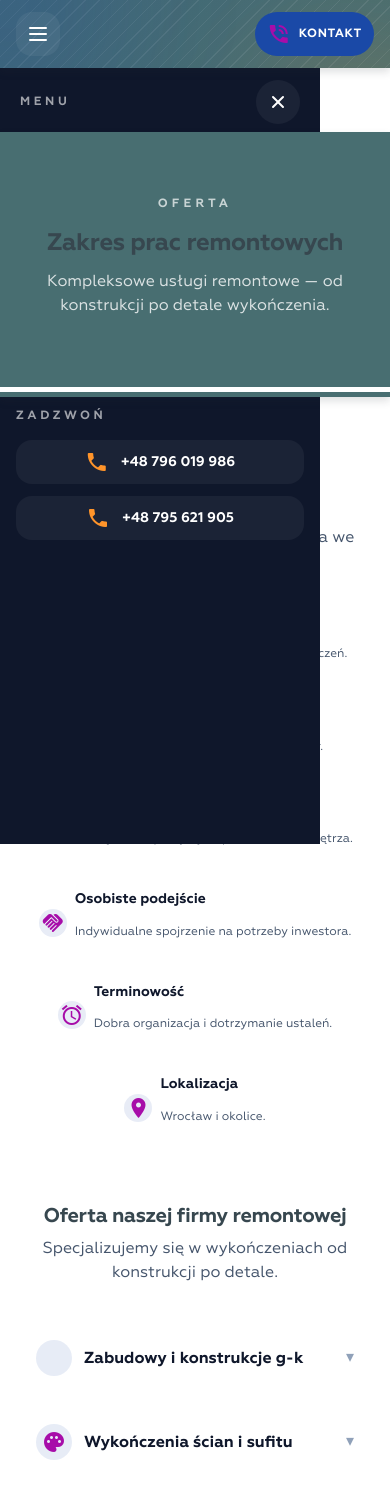
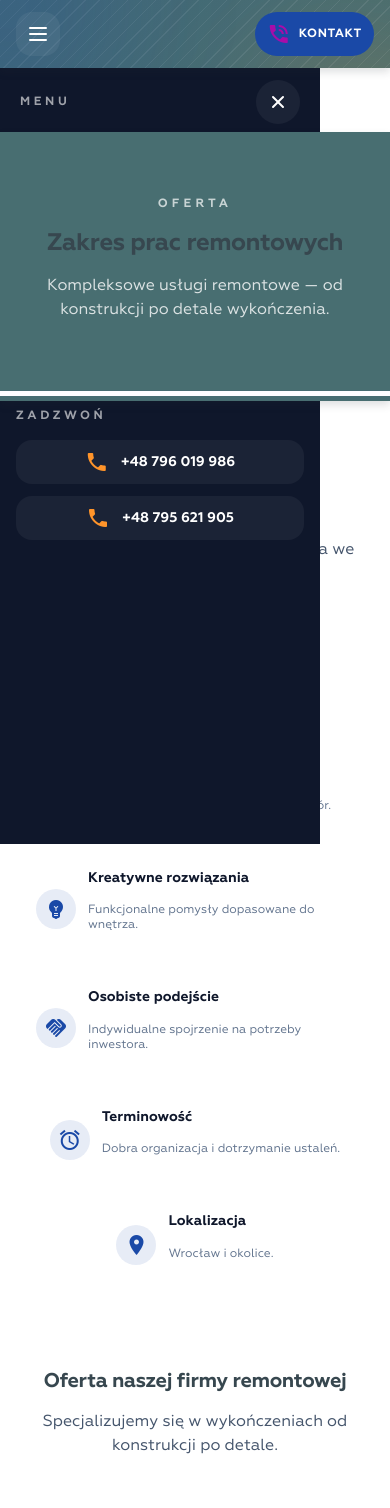
Before and after one commit to r-senchuk/amf-remont, a React (Vite) app: page /services in a window 390 px wide. Shown: the top 1508 px of the page. Built offline with nearby package versions, Linux system fonts and the light colour scheme.

Commit message:
cleanup ServicePage styles

```diff
--- a/src/components/pages/ServicesPage/ServicesPage.jsx
+++ b/src/components/pages/ServicesPage/ServicesPage.jsx
@@ -7,12 +7,12 @@ import Section from '../../shared/Section/Section';
 
 function ServicesPage() {
   return (
-    <div className="bg-gradient-to-b from-white to-slate-50">
+    <div className="bg-gradient-to-b from-white to-slate-50 font-sans text-slate-600 antialiased">
       <header className="bg-gradient-to-r from-primary to-primary-dark py-16 text-white sm:py-20">
         <div className="mx-auto max-w-5xl px-4 text-center sm:px-6 lg:px-8">
-          <p className="text-xs font-semibold uppercase tracking-[0.35em] text-white/70">Oferta</p>
-          <h1 className="mt-3 text-4xl font-extrabold leading-tight sm:text-5xl">Zakres prac remontowych</h1>
-          <p className="mt-3 text-base text-white/80 sm:text-lg">
+          <p className="mb-3 text-xs font-semibold uppercase tracking-[0.35em] text-white/70">Oferta</p>
+          <h1 className="mb-4 text-4xl font-extrabold leading-tight text-white sm:text-5xl">Zakres prac remontowych</h1>
+          <p className="mx-auto max-w-2xl text-base text-white/80 sm:text-lg">
             Kompleksowe usługi remontowe — od konstrukcji po detale wykończenia.
           </p>
         </div>
@@ -20,56 +20,56 @@ function ServicesPage() {
 
       <Section>
         <div className="text-center">
-          <p className="text-xs font-semibold uppercase tracking-[0.35em] text-primary/60">Nasze atuty</p>
-          <h2 className="mt-3 text-3xl font-bold text-slate-900 sm:text-4xl">Nasze atuty w skrócie</h2>
-          <p className="mt-2 text-base text-slate-600 sm:text-lg">
+          <p className="mb-3 text-xs font-semibold uppercase tracking-[0.35em] text-primary/60">Nasze atuty</p>
+          <h2 className="mb-4 text-3xl font-bold text-slate-900 sm:text-4xl">Nasze atuty w skrócie</h2>
+          <p className="mx-auto max-w-2xl text-base text-slate-600 sm:text-lg">
             Doświadczenie, podejście i lokalizacja we Wrocławiu i okolicach.
           </p>
         </div>
 
-        <div className="mt-8 flex flex-wrap justify-center gap-3">
+        <div className="mt-12 flex flex-wrap justify-center gap-4">
           {strengths.map((strength) => (
             <div
               key={strength.title}
-              className="flex items-center gap-2 rounded-full border border-slate-200 bg-white/60 px-4 py-2 text-left backdrop-blur-sm"
+              className="flex items-center gap-3 rounded-full border border-slate-200 bg-white/60 px-5 py-3 text-left shadow-sm backdrop-blur-sm transition-colors hover:border-primary/20 hover:bg-white"
             >
-              <span className="inline-flex h-7 w-7 items-center justify-center rounded-full bg-primary/10 text-primary">
-                <i className="material-icons text-base">{strength.icon}</i>
+              <span className="inline-flex h-10 w-10 flex-shrink-0 items-center justify-center rounded-full bg-primary/10 text-primary">
+                <span className="material-icons text-xl leading-none">{strength.icon}</span>
               </span>
               <div className="leading-tight">
-                <p className="text-sm font-semibold text-slate-900">{strength.title}</p>
-                <p className="text-xs text-slate-600">{strength.description}</p>
+                <p className="text-sm font-bold text-slate-900">{strength.title}</p>
+                <p className="text-xs text-slate-500">{strength.description}</p>
               </div>
             </div>
           ))}
         </div>
 
-        <div className="mt-14 text-center">
-          <h2 className="text-3xl font-bold text-slate-900 sm:text-4xl">Oferta naszej firmy remontowej</h2>
-          <p className="mt-2 text-base text-slate-600 sm:text-lg">
+        <div className="mt-20 text-center">
+          <h2 className="mb-4 text-3xl font-bold text-slate-900 sm:text-4xl">Oferta naszej firmy remontowej</h2>
+          <p className="mx-auto max-w-2xl text-base text-slate-600 sm:text-lg">
             Specjalizujemy się w wykończeniach od konstrukcji po detale.
           </p>
         </div>
 
-        <div className="mt-10 space-y-4">
+        <div className="mx-auto mt-12 max-w-3xl space-y-4">
           {serviceCategories.map((category) => (
-            <details key={category.title} className="group overflow-hidden rounded-2xl border border-slate-200/80 bg-white">
-              <summary className="flex cursor-pointer list-none items-center justify-between gap-4 px-5 py-4 focus-visible:outline-none focus-visible:ring-2 focus-visible:ring-primary/40 [&::-webkit-details-marker]:hidden">
-                <span className="flex items-center gap-3">
-                  <span className="inline-flex h-9 w-9 items-center justify-center rounded-full bg-primary/10 text-primary">
-                    <i className="material-icons text-lg">{category.icon}</i>
+            <details key={category.title} className="group overflow-hidden rounded-2xl border border-slate-200 bg-white shadow-sm transition-shadow hover:shadow-md">
+              <summary className="flex cursor-pointer list-none items-center justify-between gap-4 px-6 py-5 focus-visible:outline-none focus-visible:ring-2 focus-visible:ring-primary/40 [&::-webkit-details-marker]:hidden">
+                <span className="flex items-center gap-4">
+                  <span className="inline-flex h-10 w-10 items-center justify-center rounded-full bg-primary/10 text-primary transition-colors group-hover:bg-primary group-hover:text-white">
+                    <span className="material-icons text-xl leading-none">{category.icon}</span>
                   </span>
-                  <span className="text-base font-semibold text-slate-900">{category.title}</span>
+                  <span className="text-lg font-bold text-slate-900">{category.title}</span>
                 </span>
-                <span className="text-slate-400 transition-transform duration-200 group-open:rotate-180">▾</span>
+                <span className="material-icons text-slate-400 transition-transform duration-300 group-open:rotate-180">expand_more</span>
               </summary>
-              <div className="border-t border-slate-100 px-5 pb-5 pt-4">
-                <ul className="space-y-2 text-sm text-slate-700">
+              <div className="border-t border-slate-100 bg-slate-50/50 px-6 pb-6 pt-4">
+                <ul className="grid gap-3 sm:grid-cols-2">
                   {category.items.map((item) => (
-                    <li key={item.title} className="flex gap-3">
-                      <span className="mt-2 h-1.5 w-1.5 flex-shrink-0 rounded-full bg-slate-300" />
+                    <li key={item.title} className="flex items-start gap-3">
+                      <span className="mt-2 h-1.5 w-1.5 flex-shrink-0 rounded-full bg-primary" />
                       <div>
-                        <p className="font-medium text-slate-900">{item.title}</p>
+                        <p className="font-semibold text-slate-900">{item.title}</p>
                         {item.description ? <p className="mt-0.5 text-xs text-slate-500">{item.description}</p> : null}
                       </div>
                     </li>
--- a/src/css/project.css
+++ b/src/css/project.css
@@ -200,148 +200,8 @@ div[otype="article"].black .ol-article {
    MODERN CARD STYLING
    ============================================ */
 
-/* Service Cards */
-div[otype="text"].w6.m6 {
-  background: var(--color-bg-white);
-  border-radius: var(--card-border-radius);
-  padding: var(--card-padding);
-  box-shadow: var(--card-shadow);
-  transition: all var(--transition-base);
-  display: flex;
-  flex-direction: column;
-  align-items: flex-start;
-  min-height: 140px;
-  margin-bottom: var(--spacing-md);
-  position: relative;
-  overflow: hidden;
-}
 
-div[otype="text"].w6.m6::before {
-  content: '';
-  position: absolute;
-  top: 0;
-  left: 0;
-  width: 100%;
-  height: 4px;
-  background: var(--gradient-primary);
-  transform: scaleX(0);
-  transform-origin: left;
-  transition: transform var(--transition-base);
-}
-
-div[otype="text"].w6.m6:hover::before {
-  transform: scaleX(1);
-}
-
-div[otype="text"].w6.m6:hover {
-  box-shadow: var(--card-shadow-hover);
-  transform: translateY(-4px);
-}
-
-div[otype="text"].w6.m6 > i {
-  font-size: 48px;
-  margin-bottom: var(--spacing-md);
-  transition: transform var(--transition-base);
-  position: relative;
-  z-index: 1;
-}
-
-div[otype="text"].w6.m6:hover > i {
-  transform: scale(1.1);
-}
-
-div[otype="text"].w6.m6.bg-light {
-  background: var(--color-bg-light);
-}
-
-div[otype="text"].w6.m6.bg-lighter {
-  background: var(--color-bg-lighter);
-}
-
-/* "Nasze Atuty" Feature Cards */
-#atytut {
-  display: grid;
-  grid-template-columns: repeat(auto-fit, minmax(280px, 1fr));
-  gap: var(--spacing-lg);
-  margin-top: var(--spacing-xl);
-  padding: 0 var(--spacing-md);
-}
-
-#atytut > div[otype="text"] {
-  background: var(--color-bg-white);
-  border-radius: var(--card-border-radius);
-  padding: var(--spacing-xl);
-  box-shadow: var(--card-shadow);
-  transition: all var(--transition-base);
-  display: flex;
-  flex-direction: column;
-  align-items: flex-start;
-  min-height: 180px;
-  position: relative;
-  overflow: hidden;
-}
-
-#atytut > div[otype="text"]::before {
-  content: '';
-  position: absolute;
-  top: 0;
-  left: 0;
-  width: 100%;
-  height: 4px;
-  background: var(--gradient-accent);
-  transform: scaleX(0);
-  transform-origin: left;
-  transition: transform var(--transition-base);
-}
-
-#atytut > div[otype="text"]:hover::before {
-  transform: scaleX(1);
-}
-
-#atytut > div[otype="text"]:hover {
-  box-shadow: var(--card-shadow-hover);
-  transform: translateY(-4px);
-}
-
-#atytut > div[otype="text"] > i {
-  font-size: 56px;
-  margin-bottom: var(--spacing-md);
-  transition: transform var(--transition-base);
-  position: relative;
-  z-index: 1;
-}
-
-#atytut > div[otype="text"]:hover > i {
-  transform: scale(1.1) rotate(5deg);
-}
-
-#atytut > div[otype="text"] .ol-article {
-  flex: 1;
-}
-
-#atytut > div[otype="text"] .ol-article p {
-  margin: 0;
-  font-size: var(--font-size-base);
-  line-height: var(--line-height-relaxed);
-}
-
-#atytut > div[otype="text"] .ol-article p b {
-  display: block;
-  margin-bottom: var(--spacing-sm);
-  font-size: var(--font-size-lg);
-  color: var(--color-text-primary);
-}
-
-@media (max-width: 767px) {
-  #atytut {
-    grid-template-columns: 1fr;
-    gap: var(--spacing-md);
-  }
-
-  div[otype="text"].w6.m6 {
-    min-height: 120px;
-  }
-}
+/* REMOVED: Legacy Service Cards and Atuty styling (replaced by Tailwind in ServicesPage.jsx) */
 .ripple {
   width: 0;
   height: 0;
```
